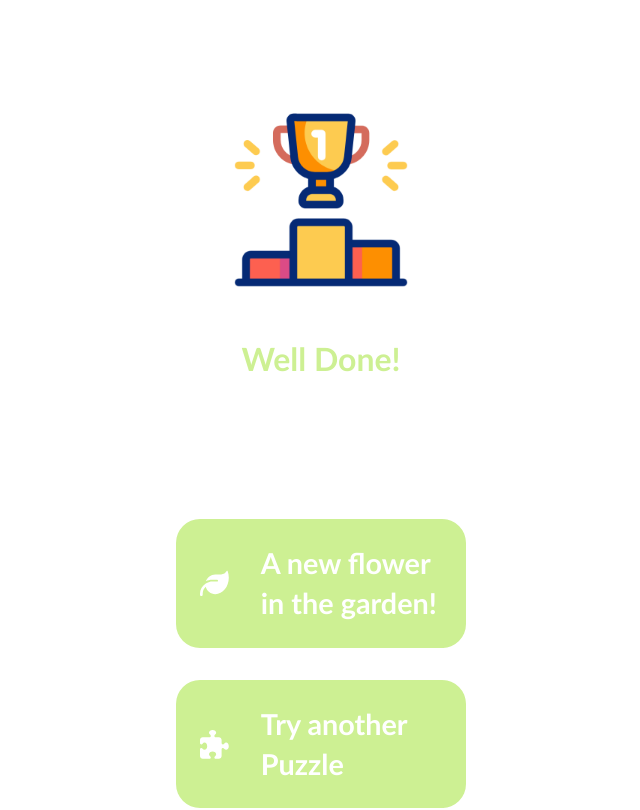
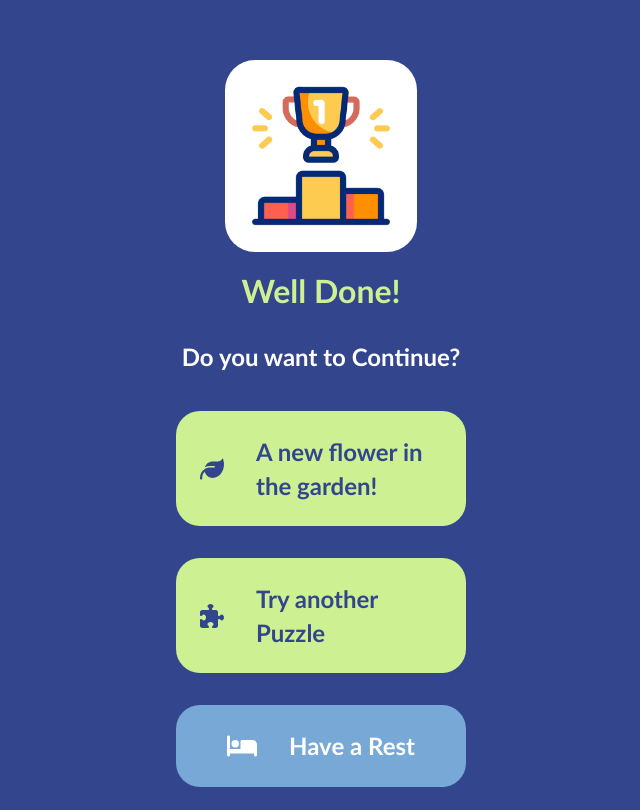
Before and after one commit to prifinkler/react-bright-mind, a React (Vite) app: page /feedback in a window 1280 px wide. Shown: the top 810 px of the page, without its empty margins (319-959 px from the left). Built offline with nearby package versions, Linux system fonts and the light colour scheme.

Commit message:
feedback page css fix

```diff
--- a/src/App.css
+++ b/src/App.css
@@ -17,5 +17,5 @@
   padding: 0;
   overflow: hidden;
   font-family: Calibri, sans-serif;
-  background: var(--blas-blue)
+  background: var(--mid-blue)
 }
--- a/src/App.tsx
+++ b/src/App.tsx
@@ -5,8 +5,6 @@
 import GardenProgress from './components/GardenProgress';
 
 import './App.css';
-import "./styles/feedback.css";
-
 
 function App() {
   return (
--- a/src/styles/feedback.css
+++ b/src/components/FeedbackPage.css
@@ -1,9 +1,8 @@
 .winer-wrapper {
-  padding: 40px 20px;
+  padding: 20px;
   display: grid;
   justify-items: center;
   align-items: center;
-  gap: 1rem;
   color: #fff;
 }
 
@@ -11,12 +10,16 @@
   text-align: center;
   margin-top: 40px;
   color: var(--cucumber);
-  margin-bottom: 4rem;
+  margin-bottom: 2rem;
+}
+
+.winer-wrapper h2 {
+  margin-bottom: 1em;
 }
 
 .trophy {
-  width: 15rem;
-  height: 15rem;
+  width: 12rem;
+  height: 12rem;
   margin-bottom: 1rem;
   border-radius: 30px;
 }
@@ -39,9 +42,8 @@
   padding: 24px;
   cursor: pointer;
   text-decoration: none;
-  font-size: 20px;
   font-weight: bold;
-  font-size: 1.8rem;
+  font-size: 1.5rem;
   line-height: 1.4;
   gap: 2rem;
   width: 290px;
--- a/src/components/FeedbackPage.tsx
+++ b/src/components/FeedbackPage.tsx
@@ -5,6 +5,8 @@
   faLeaf,
 } from "@fortawesome/free-solid-svg-icons";
 import { FontAwesomeIcon } from "@fortawesome/react-fontawesome";
+import './FeedbackPage.css';
+
 
 function FeedbackPage() {
   return (
@@ -16,15 +18,15 @@
       <h2 style={{ display: "flex" }}>Do you want to Continue?</h2>
       <div className="action-button">
         <Link
-          to="/"
-          style={{ background: "var(--cucumber)", color: "var(--blas-blue)" }}
+          to="/garden"
+          style={{ background: "var(--cucumber)", color: "var(--mid-blue)" }}
         >
           <FontAwesomeIcon icon={faLeaf} className="star-icon" />
           A new flower in the garden!
         </Link>
         <Link
-          to="/"
-          style={{ background: "var(--cucumber)", color: "var(--blas-blue)" }}
+          to="/activity"
+          style={{ background: "var(--cucumber)", color: "var(--mid-blue)" }}
         >
           <FontAwesomeIcon icon={faPuzzlePiece} className="star-icon" />
           Try another Puzzle
```
